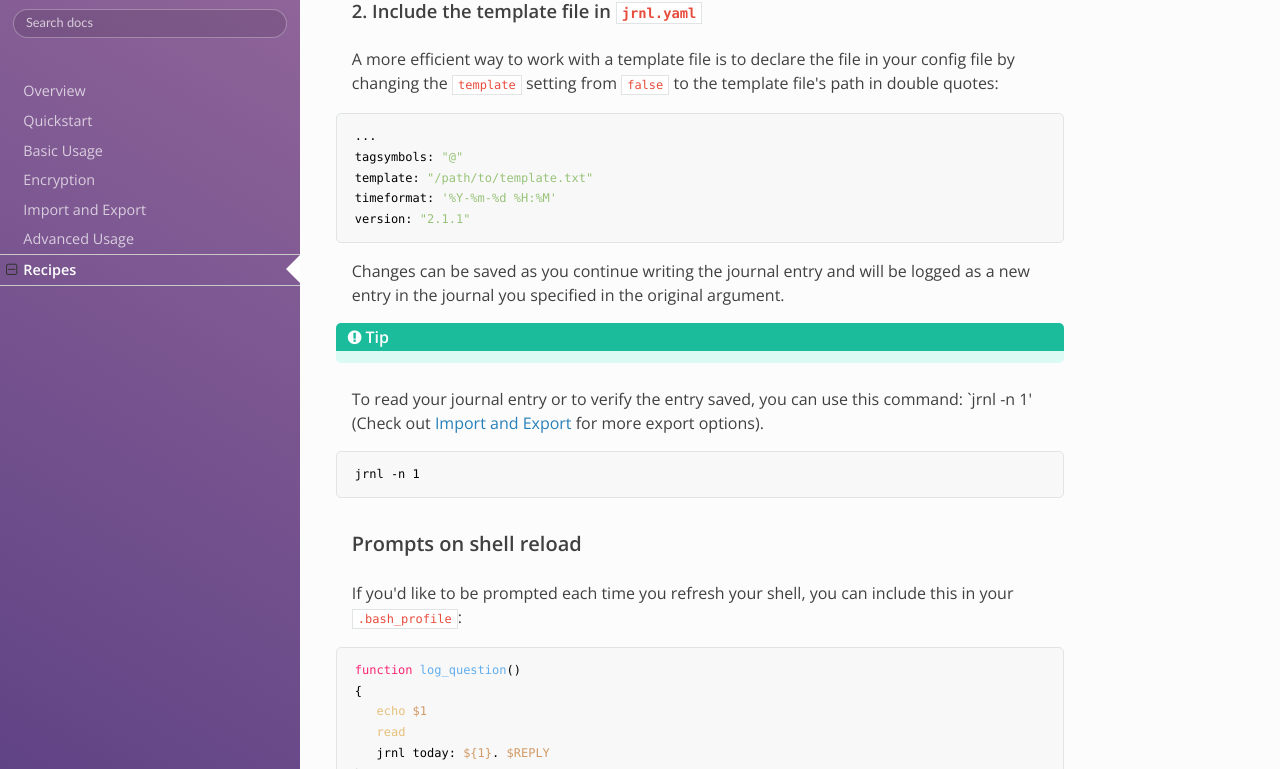
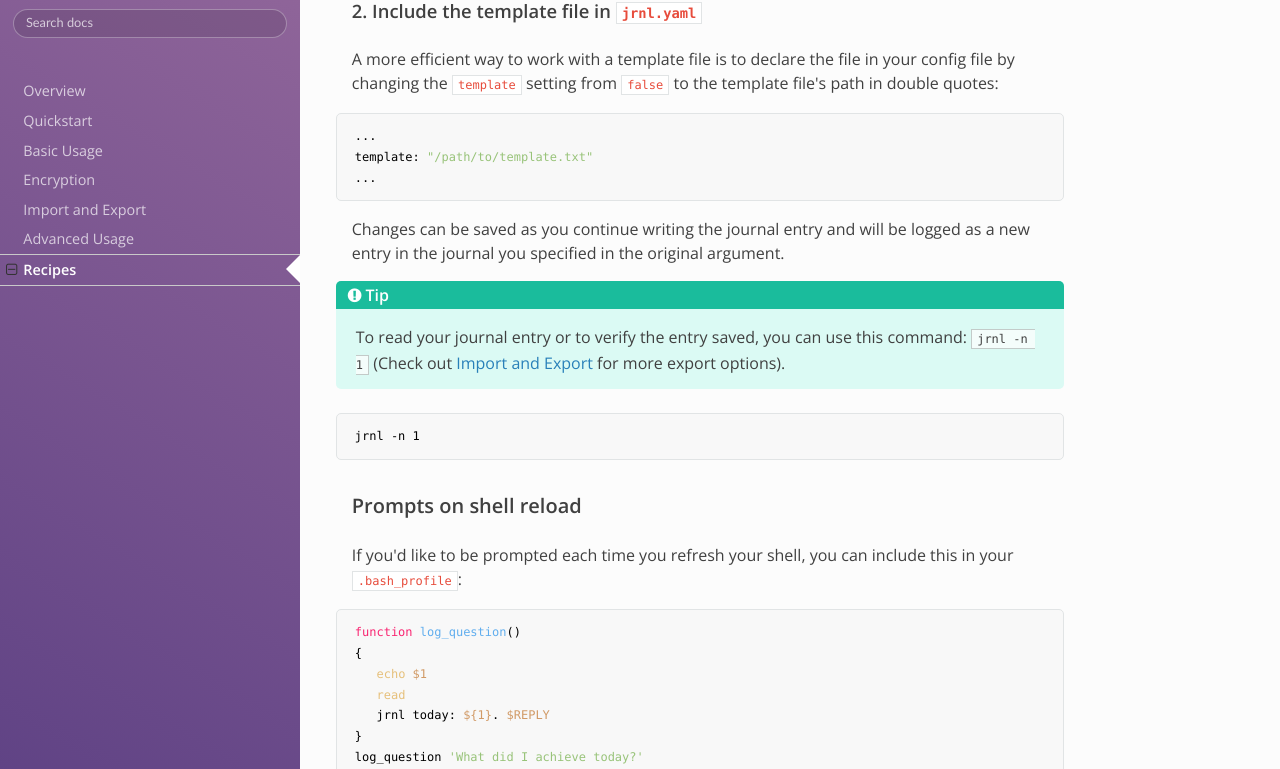
Before and after one commit to jrnl-org/jrnl, an MkDocs documentation site: the page built from docs/recipes.md, in a window 1280 px wide and 900 px high, scrolled down 2112 px, cut to the strip 131-900 px from the top of the window. Built offline with MkDocs 1.6.1, drawn with Linux system fonts in a browser that asks for light colours; nearby versions of some CDN libraries; some of the changed text lies outside the part shown.

Commit message:
Smoothing out formatting issues

````diff
--- a/docs/recipes.md
+++ b/docs/recipes.md
@@ -13,7 +13,7 @@ jrnl @alberto --tags | grep @melo
 
 And will get something like `@melo: 9`, meaning there are 9 entries
 where both `@alberto` and `@melo` are tagged. How does this work? First,
-`jrnl @alberto` will filter the journal to only entries containing **the**
+`jrnl @alberto` will filter the journal to only entries containing the
 tag `@alberto`, and then the `--tags` option will print out how often
 each tag occurred in this filtered journal. Finally, we pipe this to
 `grep` which will only display the line containing `@melo`.
@@ -104,18 +104,16 @@ template file's path in double quotes:
 
 ```sh
 ...
-tagsymbols: "@"
 template: "/path/to/template.txt"
-timeformat: '%Y-%m-%d %H:%M'
-version: "2.1.1"
+...
 ```
 
 Changes can be saved as you continue writing the journal entry and will be
 logged as a new entry in the journal you specified in the original argument.
 
 !!! tip
-To read your journal entry or to verify the entry saved, you can use this
-command: `jrnl -n 1' (Check out [Import and Export](../export/#export-to-files) for more export options).
+    To read your journal entry or to verify the entry saved, you can use this
+    command: `jrnl -n 1` (Check out [Import and Export](../export/#export-to-files) for more export options).
 
 ```sh
 jrnl -n 1
````
